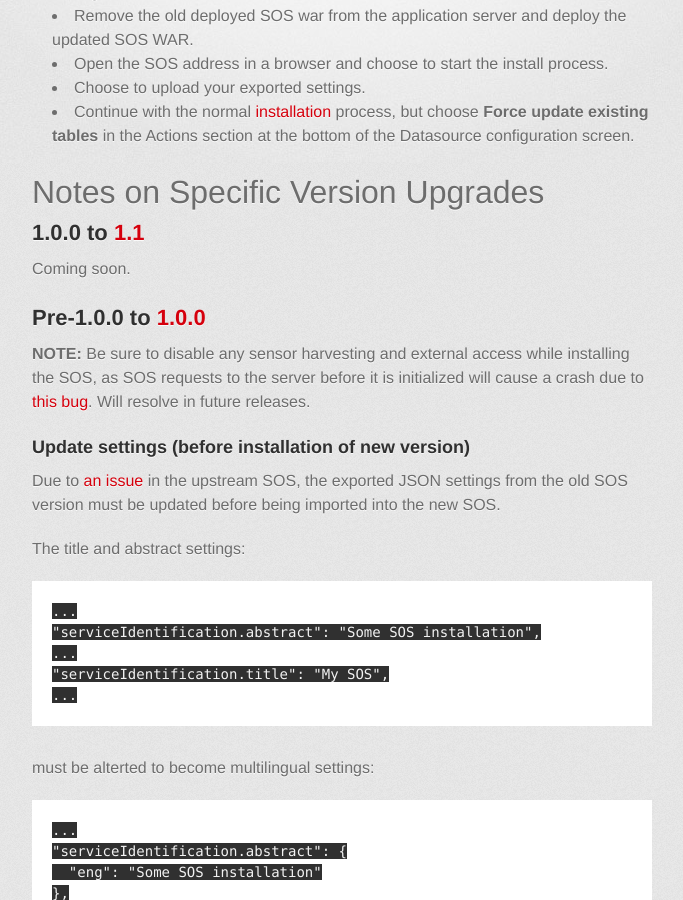
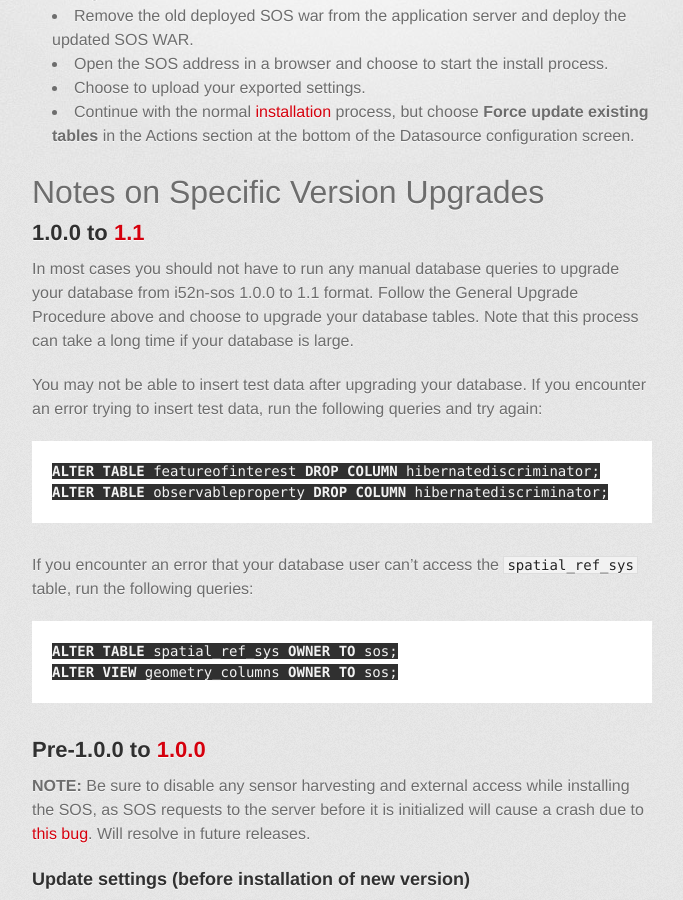
Before and after one commit to ioos/i52n-sos, a Jekyll site: the page built from upgrade.md, in a window 1280 px wide and 900 px high, scrolled down 411 px. Shown: the whole window, without its empty margins (298-981 px from the left). Built offline with Jekyll 4.4.1, drawn with Linux system fonts in a browser that asks for light colours; some web fonts are replaced.

Commit message:
Update upgrade

````diff
--- a/upgrade.md
+++ b/upgrade.md
@@ -15,7 +15,26 @@ title: Upgrade Instructions
 
 ## 1.0.0 to <a name="1.1">1.1</a>
 
-Coming soon.
+In most cases you should not have to run any manual database queries to upgrade your database
+from i52n-sos 1.0.0 to 1.1 format. Follow the General Upgrade Procedure above and
+choose to upgrade your database tables. Note that this process can take a long time
+if your database is large.
+
+You may not be able to insert test data after upgrading your database. If you encounter
+an error trying to insert test data, run the following queries and try again:
+
+```sql
+ALTER TABLE featureofinterest DROP COLUMN hibernatediscriminator;
+ALTER TABLE observableproperty DROP COLUMN hibernatediscriminator;
+```
+
+If you encounter an error that your database user can't access the `spatial_ref_sys` table,
+run the following queries:
+
+```sql
+ALTER TABLE spatial_ref_sys OWNER TO sos;
+ALTER VIEW geometry_columns OWNER TO sos;
+```
 
 ## Pre-1.0.0 to <a name="1.0.0">1.0.0</a>
 
````
